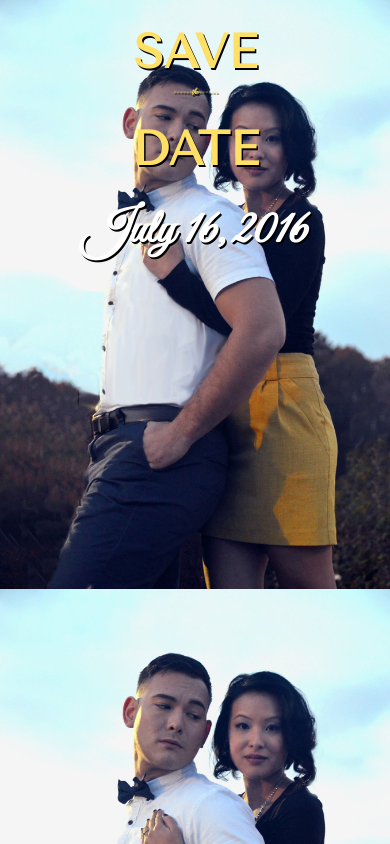
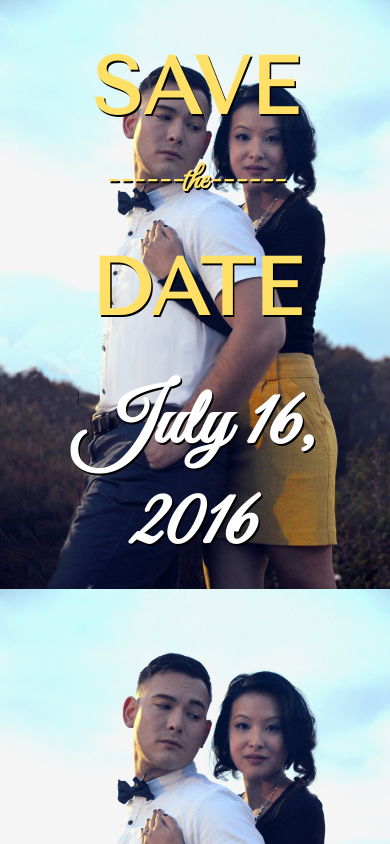
Before and after one commit to andrewh717/kevinandtrucly.com, a plain HTML site: page index.html in a window 390 px wide. Drawn offline with nearby package versions, Linux system fonts and the light colour scheme.

Commit message:
fixed mobile text size again

```diff
--- a/css/style.css
+++ b/css/style.css
@@ -34,12 +34,12 @@ h2{
       background-size: 100%;
     }
     h1.tenorsans{
-      font-size: 3em;
+      font-size: 5em;
     }
     h1.date{
-      font-size: 3em;
+      font-size: 5em;
     }
     h2{
-      font-size: 0.5em;
+      font-size: 2em;
     }
 }
```
